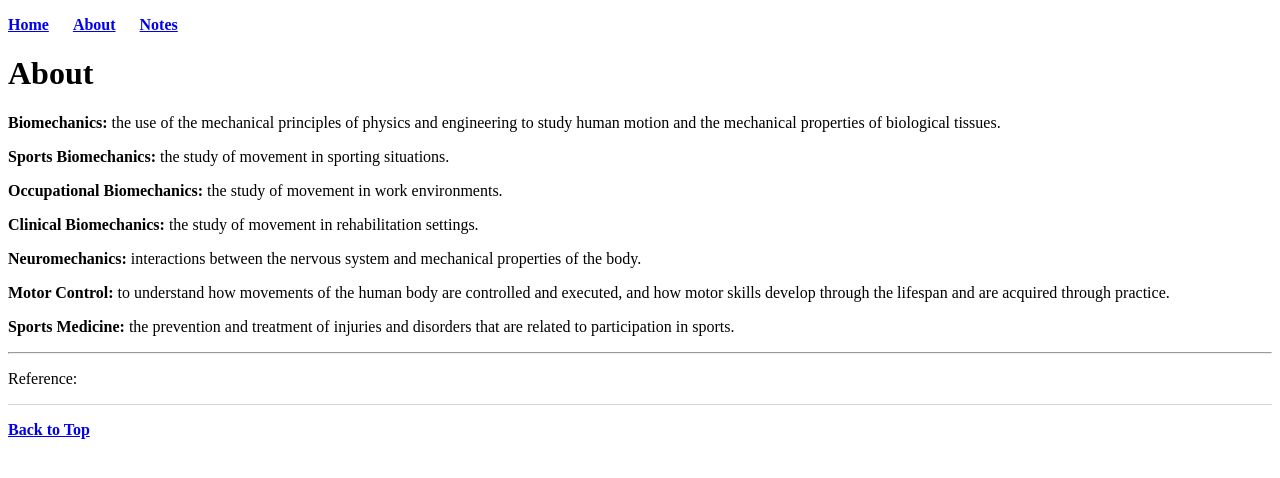
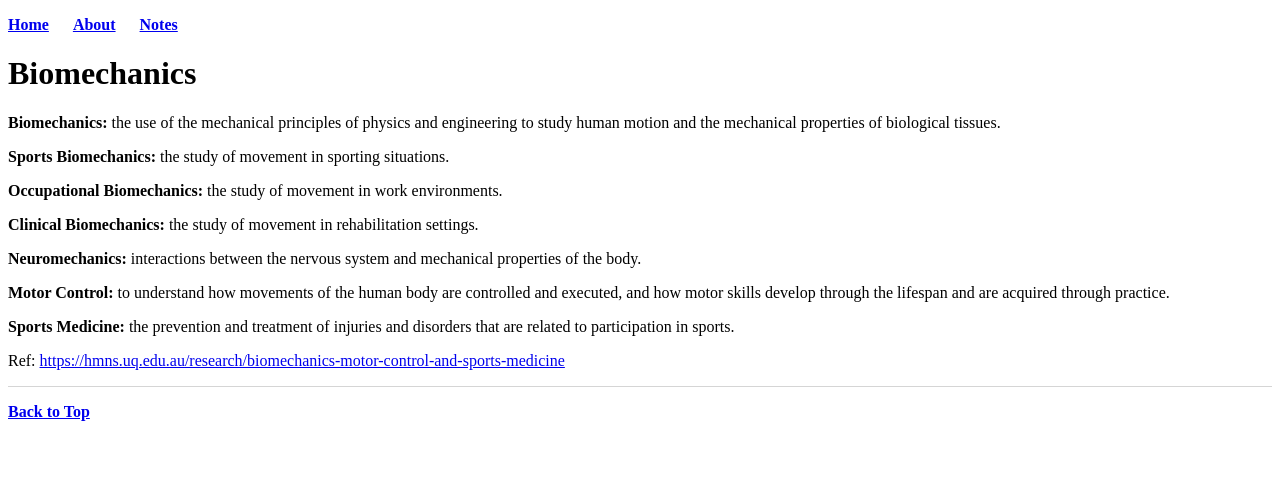
Before and after one commit to mrrezaie/mrrezaie.github.io, a Jekyll site: the page built from notes/biomechanics.html, in a window 1280 px wide. Shown: the top 478 px of the page. Built offline with Jekyll 4.4.1, drawn with Linux system fonts in a browser that asks for light colours.

Commit message:
Update biomechanics.html

```diff
--- a/notes/biomechanics.html
+++ b/notes/biomechanics.html
@@ -4,20 +4,15 @@ title: Biomechanics Definition
 ---
 
 <div>
-	<h1>About</h1>
+	<h1>Biomechanics</h1>
+
 	<p> <b>Biomechanics:</b> the use of the mechanical principles of physics and engineering to study human motion and the mechanical properties of biological tissues. </p>
+	<p> <b>Sports Biomechanics:</b> the study of movement in sporting situations. </p>
+	<p> <b>Occupational Biomechanics:</b> the study of movement in work environments. </p>
+	<p> <b>Clinical Biomechanics:</b> the study of movement in rehabilitation settings. </p>
+	<p> <b>Neuromechanics:</b> interactions between the nervous system and mechanical properties of the body. </p>
+	<p> <b>Motor Control:</b> to understand how movements of the human body are controlled and executed, and how motor skills develop through the lifespan and are acquired through practice. </p>
+	<p> <b>Sports Medicine:</b> the prevention and treatment of injuries and disorders that are related to participation in sports. </p>
 
-	<p> <b>Sports Biomechanics:</b> the study of movement in sporting situations. </p>
-
-	<p> <b>Occupational Biomechanics:</b> the study of movement in work environments. </p>
-
-	<p> <b>Clinical Biomechanics:</b> the study of movement in rehabilitation settings. </p>
-
-	<p> <b>Neuromechanics:</b> interactions between the nervous system and mechanical properties of the body. </p>
-
-	<p> <b>Motor Control:</b> to understand how movements of the human body are controlled and executed, and how motor skills develop through the lifespan and are acquired through practice. </p>
-
-	<p> <b>Sports Medicine:</b> the prevention and treatment of injuries and disorders that are related to participation in sports. </p>
-        <hr>
-        <p>Reference: <a href="https://hmns.uq.edu.au/research/biomechanics-motor-control-and-sports-medicine" target="_blank" rel="noopener noreferrer"></a> </p>
+	<p>Ref: <a href="https://hmns.uq.edu.au/research/biomechanics-motor-control-and-sports-medicine" target="_blank" rel="noopener noreferrer">https://hmns.uq.edu.au/research/biomechanics-motor-control-and-sports-medicine</a> </p>
 </div>
```
